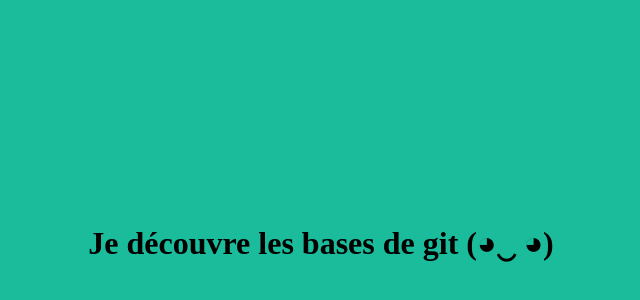
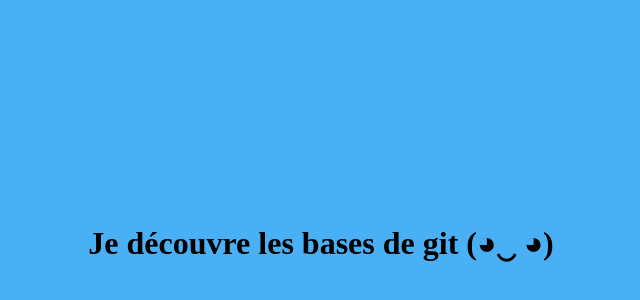
Before and after one commit to Machtorn/workshop_git, a plain HTML site: page index.html in a window 1280 px wide. Shown: the part 54-354 px from the top of the page, without its empty margins (319-959 px from the left). Drawn offline with Linux system fonts and the light colour scheme.

Commit message:
18 june 2024 2

```diff
--- a/index.html
+++ b/index.html
@@ -3,7 +3,7 @@
 <head>
 <title>Workshop Git Integration</title>
 </head>
-<body style="background-color:#1abc9c">
+<body style="background-color:#4AB0F5">
 <center>
 <h1 style="padding-top:20%; padding-bottom:20%"> Je découvre les bases de git (◕‿ ◕)
 </center>
```
